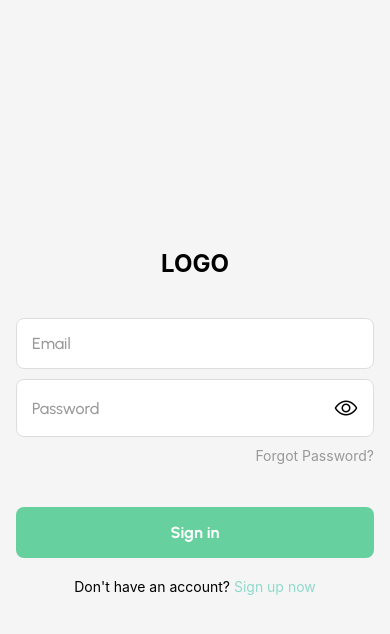
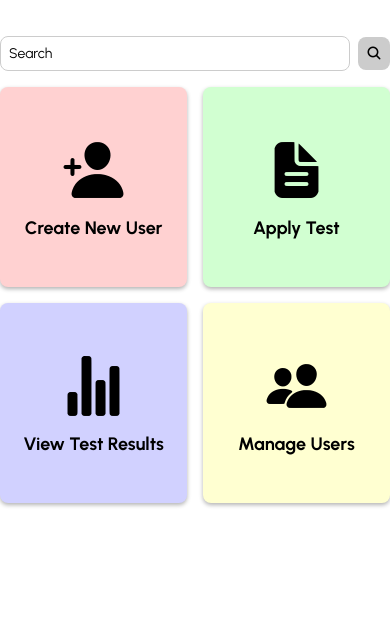
Before and after one commit to LSP20xx/hbg-app, a React Native app: screen /InstitutionalHome in a window 390 px wide. Shown: the top 634 px of the page. Built offline with nearby package versions, Linux system fonts and the light colour scheme.

Commit message:
Update file

```diff
--- a/AppNavigator.js
+++ b/AppNavigator.js
@@ -17,6 +17,7 @@ import FaceRecognitionSignInScreen from './screens/FaceRecognitionSingIn';
 import TakeTestScreen from './screens/TakeaTestOne';
 import TakeTestScreenTwo from './screens/TakeTestTwo';
 import SeeResultsScreen from './screens/SeeResults';
+import InstitutionalHomeScreen from './screens/InstitutionalHomeScreen';
 
 const Stack = createStackNavigator();
 const AuthStack = createStackNavigator();
@@ -77,6 +78,8 @@ function AppNavigator() {
           component={VerificationStackNavigator}
         />
         <Stack.Screen name="Home" component={HomeScreen} />
+        <Stack.Screen name="InstitutionalHome" component={InstitutionalHomeScreen} />
+
         <Stack.Screen name="InformationHub" component={InformationHubScreen} />
         <Stack.Screen name="TakeTestTwo" component={TakeTestScreenTwo} />
         <Stack.Screen name="SeeResults" component={SeeResultsScreen} />
--- a/redux/slices/userSlice.ts
+++ b/redux/slices/userSlice.ts
@@ -60,6 +60,7 @@ export const register = createAsyncThunk(
         headers: { 'Content-Type': 'application/json' },
       });
       const { data } = response;
+      console.log("data", data)
       await AsyncStorage.setItem('token', data.token);
       return data;
     } catch (error: any) {
--- a/screens/AccountInformation.tsx
+++ b/screens/AccountInformation.tsx
@@ -24,7 +24,7 @@ const AccountInformationScreen = () => {
       screen: 'IdPhotos',
       params: {
         onVerified: () => {
-          navigation.navigate('Home');
+          navigation.navigate('InstitutionalHome');
         },
       },
     });
--- a/screens/FaceRecognition.tsx
+++ b/screens/FaceRecognition.tsx
@@ -13,7 +13,7 @@ const FaceRecognitionScreen: React.FC = () => {
   const ovalAnim = useRef(new Animated.Value(1.5)).current; // Tamaño inicial más grande
   const navigation = useNavigation();
   const handleConfirmPress = () => {
-    navigation.navigate('Home');
+    navigation.navigate('InstitutionalHome');
   };
 
   useEffect(() => {
@@ -41,7 +41,7 @@ const FaceRecognitionScreen: React.FC = () => {
           toValue: 0.7, // Ajustar tamaño después de la verificación
           useNativeDriver: true,
         }).start();
-        handleConfirmPress();
+        // handleConfirmPress();
         // Aquí puedes añadir lógica adicional después del tiempo de verificación
       }, 3000); // 3 segundos de verificación
     }, 2000); // Simular la detección del rostro después de 2 segundos
@@ -67,11 +67,16 @@ const FaceRecognitionScreen: React.FC = () => {
       <Text style={styles.description}>
         Ensure your face is fully visible and well-lit
       </Text>
+      <View style={{
+        width: "100%"
+      }}>
       <Camera
         style={{ height: "100%", width: "100%" }}
         device={device}
         isActive={true}
       />
+      </View>
+
       <View style={styles.overlay}>
         <Animated.View style={[styles.faceShape, { transform: [{ scale: ovalAnim }] }]} />
         {verifying && <Text style={styles.verifyingText}>Verifying face...</Text>}
--- /dev/null
+++ b/screens/InstitutionalHomeScreen.tsx
@@ -0,0 +1,138 @@
+import React from 'react';
+import {
+  SafeAreaView,
+  View,
+  Text,
+  TextInput,
+  TouchableOpacity,
+  StyleSheet,
+  ScrollView,
+} from 'react-native';
+import { Ionicons } from '@expo/vector-icons';
+
+const InstitutionalHomeScreen = () => {
+  return (
+    <SafeAreaView style={styles.container}>
+      <ScrollView contentContainerStyle={styles.scrollViewContainer}>
+        <View style={styles.header}>
+          {/* <Text style={styles.logo}>INSTITUTIONAL PORTAL</Text>
+          <Ionicons name="person-circle" size={32} color="#000" /> */}
+        </View>
+        <View style={styles.searchContainer}>
+          <TextInput style={styles.searchInput} placeholder="Search" />
+          <TouchableOpacity style={styles.searchButton}>
+            <Ionicons name="search" size={16} color="#000" />
+          </TouchableOpacity>
+        </View>
+        {/* <Text style={styles.helpText}>Welcome to the Institutional Portal</Text> */}
+        <View style={styles.grid}>
+          <TouchableOpacity style={[styles.card, styles.card1]}>
+            <Ionicons name="person-add" size={64} color="#000" />
+            <Text style={styles.cardText}>Create New User</Text>
+          </TouchableOpacity>
+          <TouchableOpacity style={[styles.card, styles.card2]}>
+            <Ionicons name="document-text" size={64} color="#000" />
+            <Text style={styles.cardText}>Apply Test</Text>
+          </TouchableOpacity>
+          <TouchableOpacity style={[styles.card, styles.card3]}>
+            <Ionicons name="stats-chart" size={64} color="#000" />
+            <Text style={styles.cardText}>View Test Results</Text>
+          </TouchableOpacity>
+          <TouchableOpacity style={[styles.card, styles.card4]}>
+            <Ionicons name="people" size={64} color="#000" />
+            <Text style={styles.cardText}>Manage Users</Text>
+          </TouchableOpacity>
+        </View>
+      </ScrollView>
+    </SafeAreaView>
+  );
+};
+
+const styles = StyleSheet.create({
+  container: {
+    flex: 1,
+    backgroundColor: '#fff',
+    padding: 16,
+  },
+  scrollViewContainer: {
+    flexGrow: 1,
+  },
+  header: {
+    flexDirection: 'row',
+    justifyContent: 'space-between',
+    alignItems: 'center',
+    marginBottom: 16,
+    height: 20,
+  },
+  logo: {
+    fontSize: 24,
+    fontWeight: 'bold',
+    fontFamily: 'Urbanist-Bold',
+  },
+  searchContainer: {
+    flexDirection: 'row',
+    alignItems: 'center',
+    marginBottom: 16,
+  },
+  searchInput: {
+    flex: 1,
+    borderColor: '#ccc',
+    borderWidth: 1,
+    borderRadius: 8,
+    padding: 8,
+    marginRight: 8,
+    fontFamily: 'Urbanist-Regular',
+  },
+  searchButton: {
+    padding: 8,
+    backgroundColor: '#ccc',
+    borderRadius: 8,
+  },
+  helpText: {
+    fontSize: 18,
+    fontWeight: 'bold',
+    marginBottom: 16,
+    fontFamily: 'Urbanist-Bold',
+    textAlign: 'center',
+  },
+  grid: {
+    flexDirection: 'row',
+    flexWrap: 'wrap',
+    justifyContent: 'space-between',
+  },
+  card: {
+    width: '48%',
+    height: 200,
+    padding: 20,
+    borderRadius: 8,
+    marginBottom: 16,
+    alignItems: 'center',
+    justifyContent: 'center',
+    shadowColor: '#000',
+    shadowOffset: { width: 0, height: 2 },
+    shadowOpacity: 0.3,
+    shadowRadius: 4,
+    elevation: 5,
+  },
+  card1: {
+    backgroundColor: '#FFD1D1',
+  },
+  card2: {
+    backgroundColor: '#D1FFD1',
+  },
+  card3: {
+    backgroundColor: '#D1D1FF',
+  },
+  card4: {
+    backgroundColor: '#FFFFD1',
+  },
+  cardText: {
+    fontSize: 18,
+    fontWeight: 'bold',
+    marginTop: 12,
+    textAlign: 'center',
+    fontFamily: 'Urbanist-Bold',
+  },
+});
+
+export default InstitutionalHomeScreen;
--- a/screens/Selfie.tsx
+++ b/screens/Selfie.tsx
@@ -19,7 +19,7 @@ const SelfieScreen = () => {
       screen: 'BiometricVerification',
       params: {
         onVerified: () => {
-          navigation.navigate('Home');
+          navigation.navigate('InstitutionalHome');
         },
       },
     });
--- a/screens/SignInScreen.tsx
+++ b/screens/SignInScreen.tsx
@@ -17,7 +17,7 @@ import { Text } from 'react-native';
 
 type RootStackParamList = {
   SignUp: undefined;
-  Home: undefined;
+  InstitutionalHome: undefined;
   FaceRecognitionSignIn: { onVerified: () => void };
 };
 
@@ -44,7 +44,7 @@ const SignInScreen: React.FC = () => {
     if (login.fulfilled.match(resultAction)) {
       navigation.navigate('FaceRecognitionSignIn', {
         onVerified: () => {
-          navigation.navigate('Home');
+          navigation.navigate('InstitutionalHome');
         },
       });
     } else if (login.rejected.match(resultAction)) {
--- a/screens/SignUpScreen.tsx
+++ b/screens/SignUpScreen.tsx
@@ -42,19 +42,14 @@ const SignUpScreen: React.FC = () => {
   const handleSignUp = async (values: { email: string; password: string }) => {
     console.log('Sending registration request with values:', values);
     const resultAction = await dispatch(register(values));
-    console.log('Authenticated state:', authenticated);
 
     if (register.fulfilled.match(resultAction)) {
-      if (isInstitutional) {
-        navigation.navigate('Home');
+      const userData = resultAction.payload?.userData;
+      if (userData?.isInstitution) {
+        navigation.navigate('InstitutionalHome');
       } else {
         navigation.navigate('Verification', {
           screen: 'IdPhotos',
-          // params: {
-          //   onVerified: () => {
-          //     navigation.navigate('IdPhotos');
-          //   },
-          // },
         });
       }
     } else if (register.rejected.match(resultAction)) {
```
